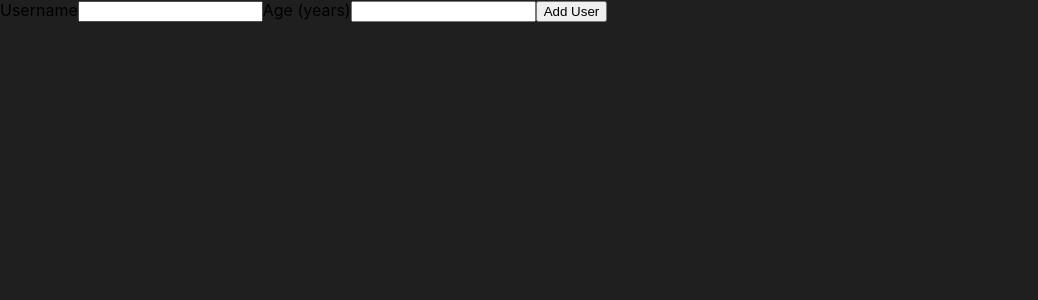
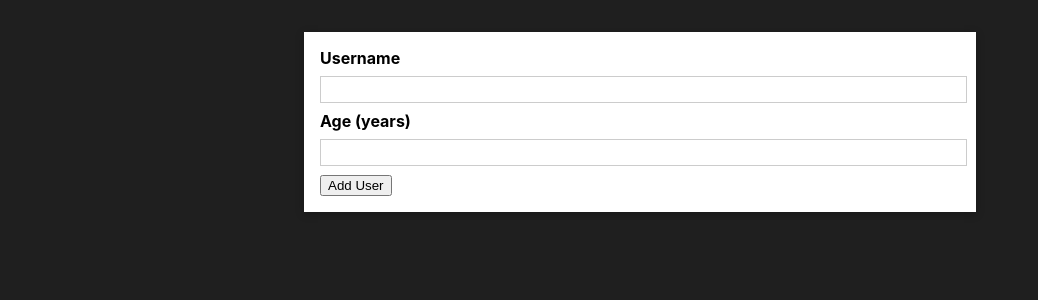
Before and after one commit to afissama/react-udemy, a React (Create React App) app in the folder 08-project/: page / in a window 1280 px wide. Shown: the top 300 px of the page, without its empty margins (0-1038 px from the left). Built offline with nearby package versions, Linux system fonts and the light colour scheme.

Commit message:
add caed component

```diff
--- a/08-project/src/components/UI/Card.js
+++ b/08-project/src/components/UI/Card.js
@@ -0,0 +1,8 @@
+import React from "react";
+import classes from "./Card.module.css"
+
+const Card = (props) => {
+  return <div className={`${classes.card} ${props.className}`}>{props.children}</div>;
+};
+
+export default Card;
--- /dev/null
+++ b/08-project/src/components/UI/Card.module.css
@@ -0,0 +1,4 @@
+.card {
+    background: white;
+    box-shadow: 0 2px 8px rgba(0, 0, 0, 0.26);
+}
--- a/08-project/src/components/Users/AddUser.js
+++ b/08-project/src/components/Users/AddUser.js
@@ -1,20 +1,23 @@
 import React from "react";
+import Card from "../UI/Card";
+import classes from "./AddUser.module.css";
 
 const AddUser = (props) => {
   const addUserHandler = (event) => {
     event.preventDefault();
-    }
+  };
   return (
+    <Card className={classes.input}>
       <form onSubmit={addUserHandler}>
         <label htmlFor="username">Username</label>
-      <input id="username" type="text" />
+        <input  id="username" type="text" />
 
         <label htmlFor="age">Age (years)</label>
         <input id="age" type="number" />
         <button type="submit">Add User</button>
       </form>
+    </Card>
   );
 };
 
-
 export default AddUser;
--- /dev/null
+++ b/08-project/src/components/Users/AddUser.module.css
@@ -0,0 +1,26 @@
+.input {
+  margin: 2rem auto;
+  padding: 1rem;
+  width: 90%;
+  max-width: 40rem;
+}
+
+.input label {
+  display: block;
+  font-weight: bold;
+  margin-bottom: 0.5rem;
+}
+
+.input input {
+  font: inherit;
+  display: block;
+  width: 100%;
+  border: 1px solid #ccc;
+  padding: 0.15rem;
+  margin-bottom: 0.5rem;
+}
+
+.input input:focus {
+  outline: none;
+  border-color: #4f005f;
+}
```
Lines whose indentation alone changed are shown as unchanged.
